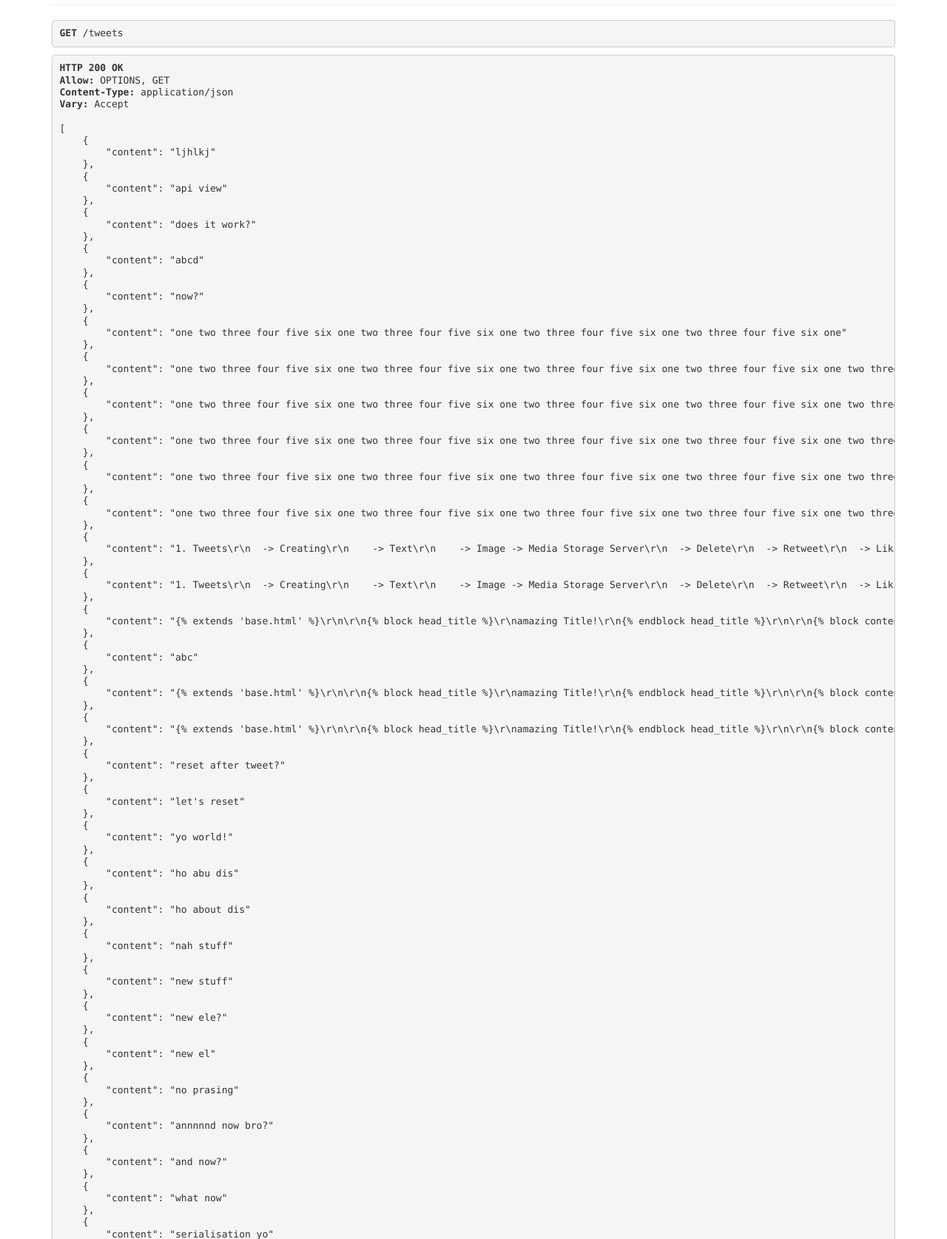
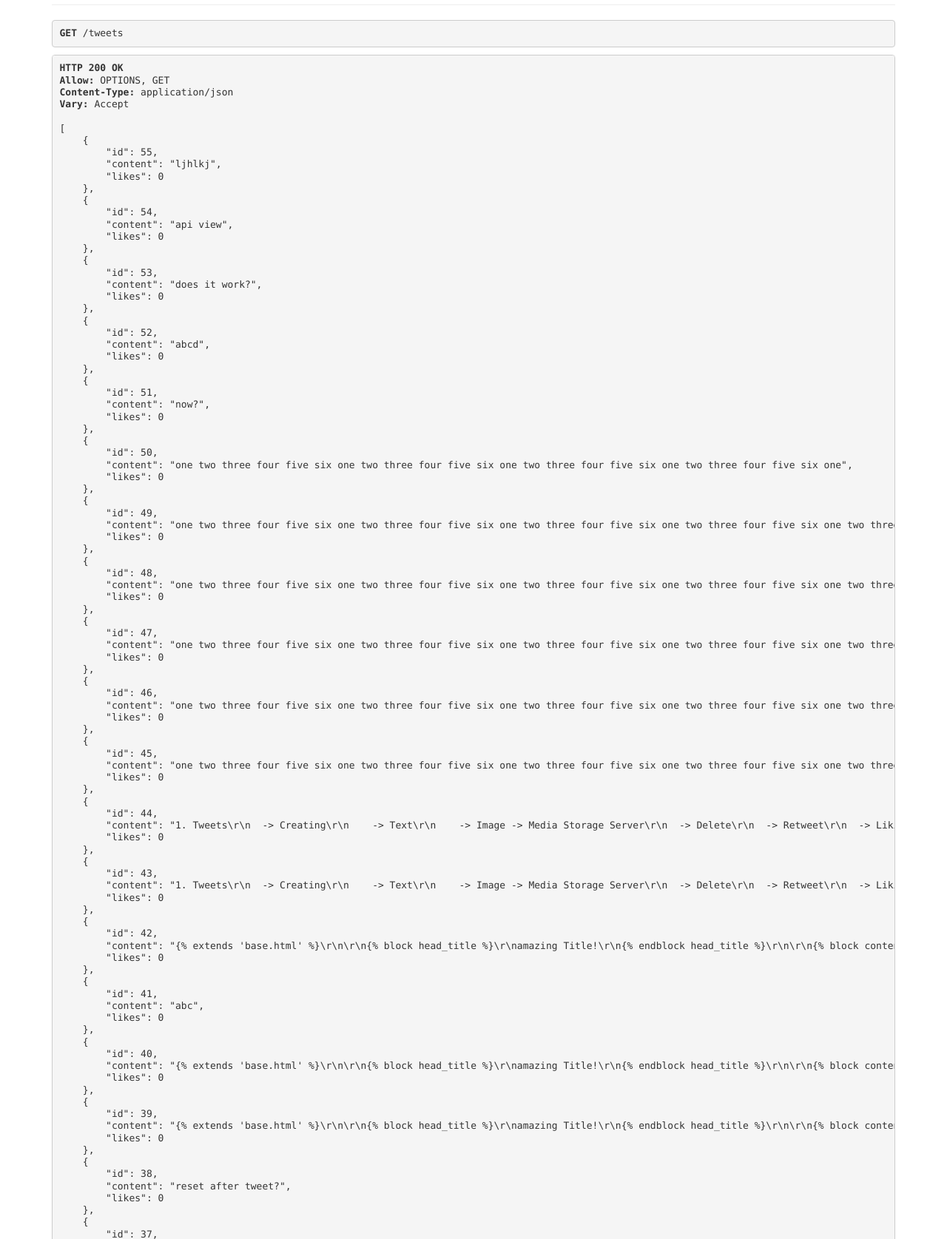
Before and after one commit to alanying/tweetme, a Django app: page /tweets in a window 1280 px wide. Shown: the part 254-1929 px from the top of the page at 74% size. Run offline with Django 3.2, Linux system fonts and the light colour scheme; data comes from the database, SQL or seed files in the repository; both versions use the stored data as it was after the commit; data that the repository does not hold is empty; some libraries are stand-ins or nearby versions.

Commit message:
serializer likes logic

```diff
--- a/tweetme/urls.py
+++ b/tweetme/urls.py
@@ -18,7 +18,7 @@ from django.urls import path
 
 from tweets.views import (
   home_view, tweet_detail_view, tweet_list_view,
-  tweet_create_view, tweet_delete_view
+  tweet_create_view, tweet_delete_view, tweet_action_view
 )
 
 urlpatterns = [
@@ -27,5 +27,6 @@ urlpatterns = [
     path('create-tweet', tweet_create_view),
     path('tweets', tweet_list_view),
     path('tweets/<int:tweet_id>', tweet_detail_view),
+    path('api/tweets/action', tweet_action_view),
     path('api/tweets/<int:tweet_id>/delete', tweet_delete_view),
 ]
--- a/tweets/serializers.py
+++ b/tweets/serializers.py
@@ -16,10 +16,12 @@ class TweetActionSerializer(serializers.Serializer):
     return value
 
 class TweetSerializer(serializers.ModelSerializer):
+  likes = serializers.SerializerMethodField(read_only=True)
   class Meta:
     model = Tweet
-    fields = ['content']
-
+    fields = ['id', 'content', 'likes']
+  def get_likes(self, obj):
+    return obj.likes.count()
   def validate_content(self, value):
     if len(value) > MAX_TWEET_LENGTH:
       raise serializers.ValidationError("Please shorten the tweet.")
--- a/tweets/views.py
+++ b/tweets/views.py
@@ -56,7 +56,7 @@ def tweet_delete_view(request, tweet_id, *args, **kwargs):
 @api_view(['POST'])
 @permission_classes([IsAuthenticated])
 def tweet_action_view(request, tweet_id, *args, **kwargs):
-  serializer = TweetActionSerializer(request.POST)
+  serializer = TweetActionSerializer(data=request.POST)
   if serializer.is_valid(raise_exception=True):
     data = serializer.validated_data
     tweet_id = data.get('id')
```
Also changed, not shown: templates/pages/home.html (+15 -0 lines), db.sqlite3.
